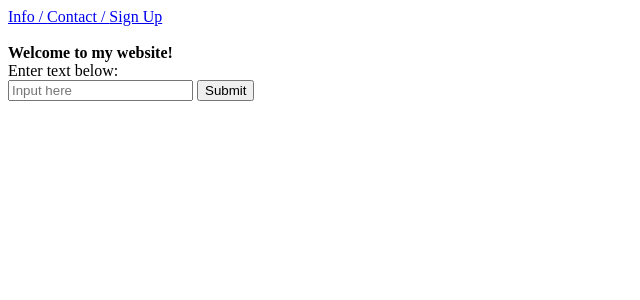
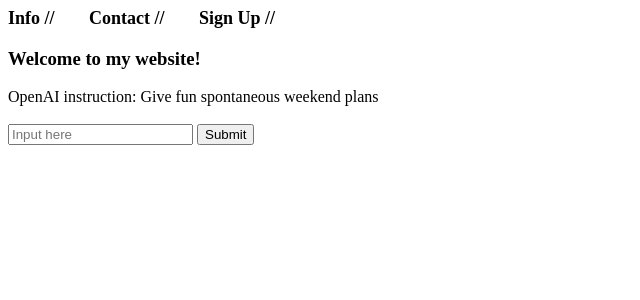
Before and after one commit to paulbridi/flask_project, a Flask app: page / in a window 1280 px wide. Shown: the top 300 px of the page, without its empty margins (0-640 px from the left). Run offline with Flask 2, Linux system fonts and the light colour scheme.

Commit message:
OpenAI integration, css

```diff
--- /dev/null
+++ b/website/static/styles.css
@@ -0,0 +1,14 @@
+a {
+  text-decoration: none;
+  color: #000000;
+  font-size: large;
+  margin: 0 1.875rem 0 0;
+}
+
+a:hover {
+  color: #247ba0; /* red color */
+}
+
+h3:hover{
+  color: #4E5340; /* red color */
+}
--- a/website/templates/home.html
+++ b/website/templates/home.html
@@ -4,30 +4,46 @@
     <meta charset="utf-8"/>
     <meta name="viewport" content="width=device-width, initial-scale=1">
     <title>Home</title>
+    <link href="./static/styles.css" rel="stylesheet">
   </head>
   <body>
-      <a href="/info"> Info / </a>
-      <a href="/contact"> Contact / </a>
-      <a href="/sign-up"> Sign Up </a> </br></br>
-      <div><b> Welcome to my website!</b><br></div>
+      <b>
+      <a href="/info"> Info // </a>
+      <a href="/contact"> Contact //  </a>
+      <a href="/sign-up"> Sign Up //</a> </br>
+      <div><h3> Welcome to my website!</h3></div>
+      </b>
 
-      <div> Enter text below: </div>
+      <div>
+        {% if local_instruction %}
+          </div>OpenAI instruction: {{local_instruction}}</div>
+        {% endif %}
+      </div></br></br>
 
       <form action="#" method="POST">
       <input placeholder='Input here' name="input-string">  </input>
       <input type="submit"></input>
-      </form>
+      </form></br>
 
       <!-- <div>
         {% for x in range(5)%}
           </div>{{x}}</div>
         {% endfor %}
       </div> -->
+
       <div>
         {% if i_string%}
-          </div>{{i_string}}</div>
+          </div><b>Input: </b><i> {{i_string}}</i></div>
         {% endif %}
-      </div>
+      </div></br>
+
+      <div>
+        {% if o_string%}
+          </div><b>Output: </b> {{o_string}}</div>
+        {% endif %}
+      </div></br>
+
+
 
 
   </body>
--- a/website/views.py
+++ b/website/views.py
@@ -1,12 +1,29 @@
 from flask import Blueprint, render_template, request, redirect, url_for, flash
+import openai
+openai.api_key = "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"
+
 
 views = Blueprint('views', __name__)
 
 @views.route('/', methods=["POST","GET"])
 def home():
+    local_instruction = "Give fun spontaneous weekend plans"
     if request.method == "POST":
         i_string = request.form["input-string"]
         print(i_string)
-        return render_template("home.html", i_string=i_string)
+
+        oai_object = openai.Edit.create(
+            # Feed the openai model the string inputted by the user
+            model="text-davinci-edit-001",
+            input=i_string,
+            instruction=local_instruction
+            )
+
+        # print(oai_object.instruction)
+        # instruction_gvent = oai_object.instruction
+
+        o_string = oai_object["choices"][0]["text"]
+
+        return render_template("home.html", i_string=i_string,  o_string=o_string, local_instruction=local_instruction)
     else:
-        return render_template("home.html")
+        return render_template("home.html", local_instruction=local_instruction)
```
